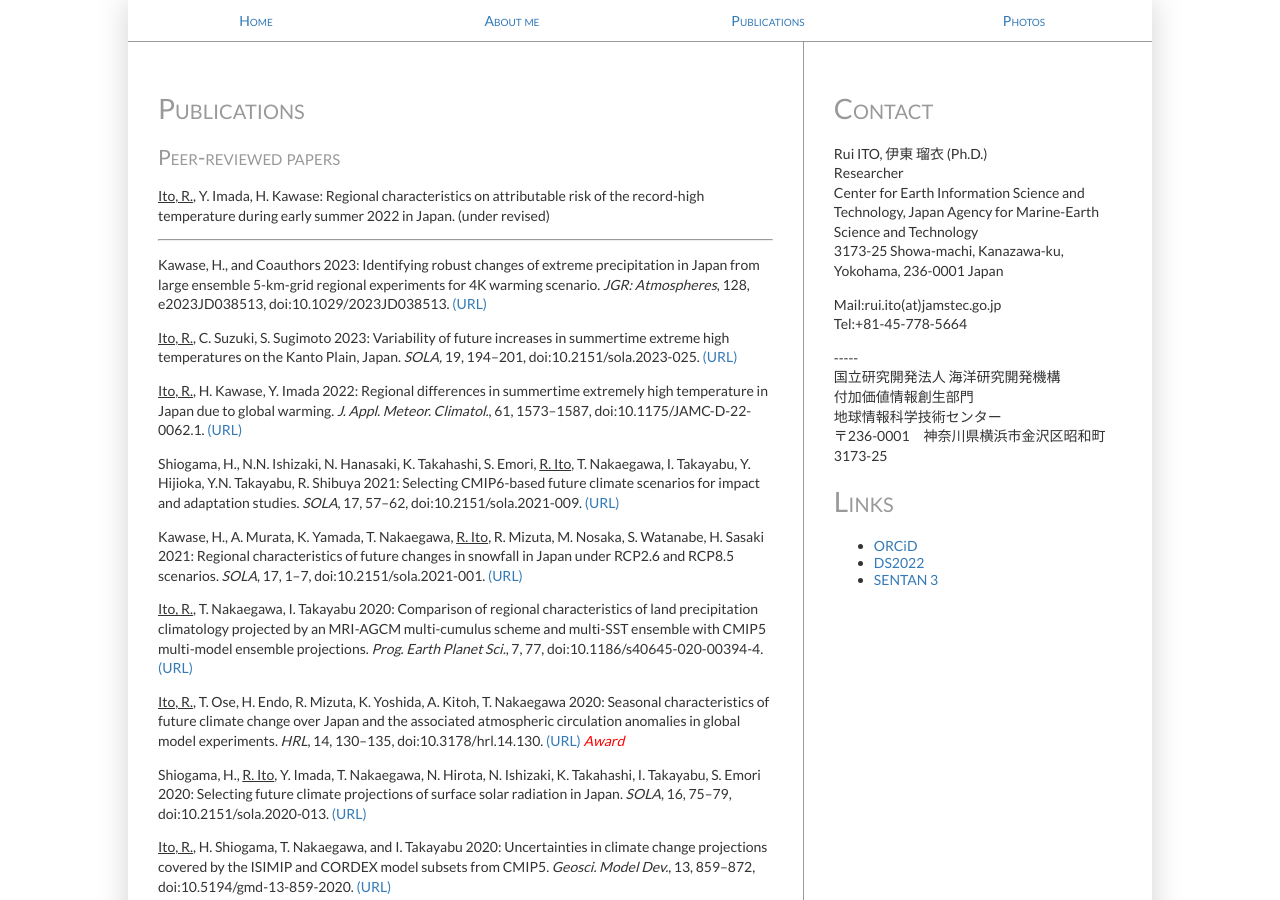
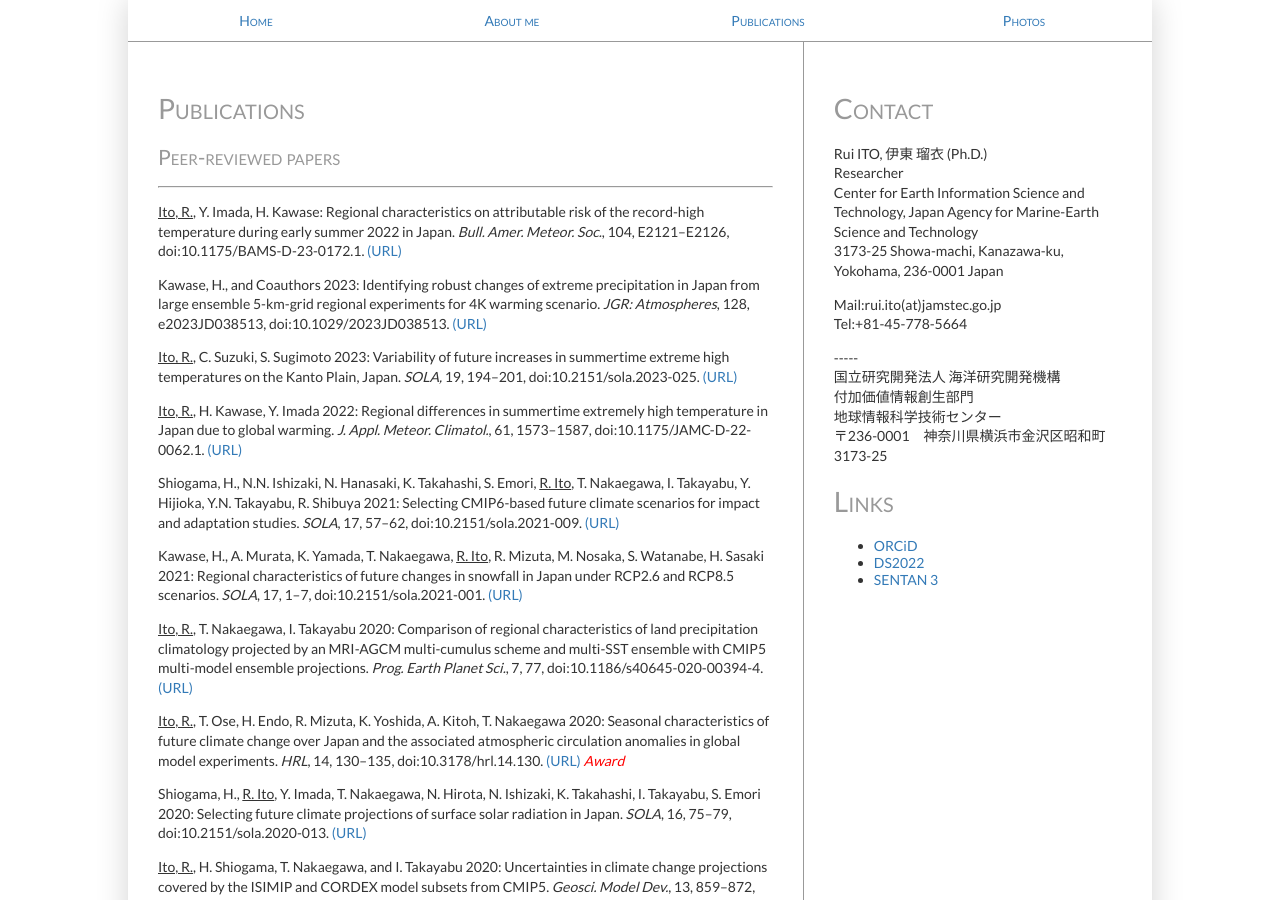
Before and after one commit to rui-climbiz/rui-climbiz.github.io, a Jekyll site: the page built from publications.html, in a window 1280 px wide and 900 px high. Built offline with Jekyll 4.4.1, drawn with Linux system fonts in a browser that asks for light colours.

Commit message:
Update publications.html

```diff
--- a/publications.html
+++ b/publications.html
@@ -5,9 +5,9 @@
 ---
 <h1>Publications</h1>
 <h2>Peer-reviewed papers</h2>
-<p><u>Ito, R.</u>, Y. Imada, H. Kawase: Regional characteristics on attributable risk of the record-high temperature during early summer 2022 in Japan. (under revised) </p>
 <!-- <p><u>Ito, R.</u>, T. Satomura, T. Takemi: Idealized simulations of urban climate development in various geographic settings using a regional meteorological model. (in prep.)</p> -->
 <hr>
+<p><u>Ito, R.</u>, Y. Imada, H. Kawase: Regional characteristics on attributable risk of the record-high temperature during early summer 2022 in Japan. <i>Bull. Amer. Meteor. Soc.</i>, 104, E2121–E2126, doi:10.1175/BAMS-D-23-0172.1. <a href="https://doi.org/10.1175/BAMS-D-23-0172.1">(URL)</a> </p>
 <p>Kawase, H., and Coauthors 2023: Identifying robust changes of extreme precipitation in Japan from large ensemble 5-km-grid regional experiments for 4K warming scenario. <i>JGR: Atmospheres</i>, 128, e2023JD038513, doi:10.1029/2023JD038513. <a href="https://doi.org/10.1029/2023JD038513">(URL)</a><p>
 <p><u>Ito, R.</u>, C. Suzuki, S. Sugimoto 2023: Variability of future increases in summertime extreme high temperatures on the Kanto Plain, Japan. <i>SOLA,</i> 19, 194–201, doi:10.2151/sola.2023-025. <a href="https://doi.org/10.2151/sola.2023-025">(URL)</a></p>
 <p><u>Ito, R.</u>, H. Kawase, Y. Imada 2022: Regional differences in summertime extremely high temperature in Japan due to global warming. <i>J. Appl. Meteor. Climatol.</i>, 61, 1573–1587, doi:10.1175/JAMC-D-22-0062.1. <a href="https://doi.org/10.1175/JAMC-D-22-0062.1">(URL)</a></p>
```
